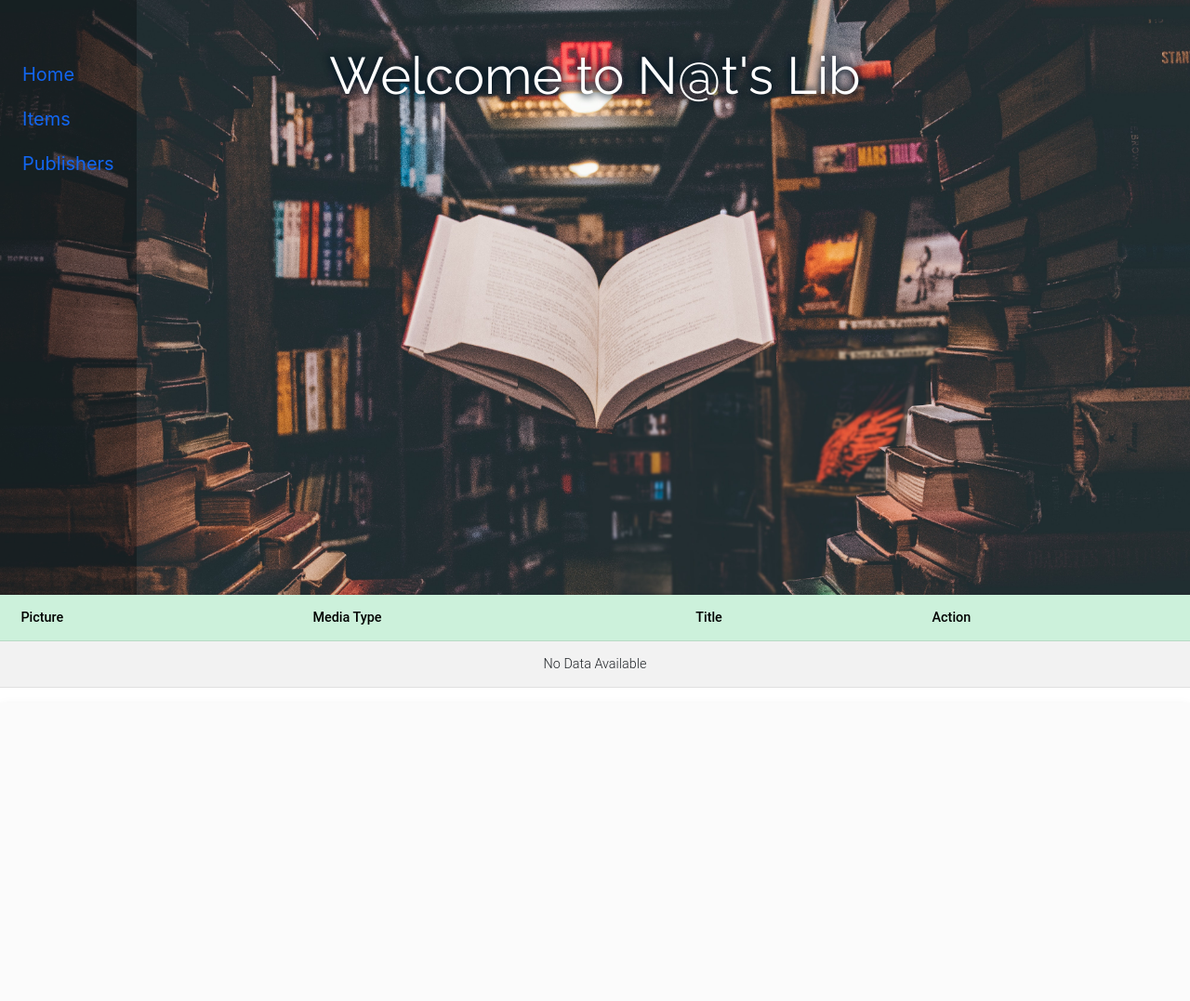
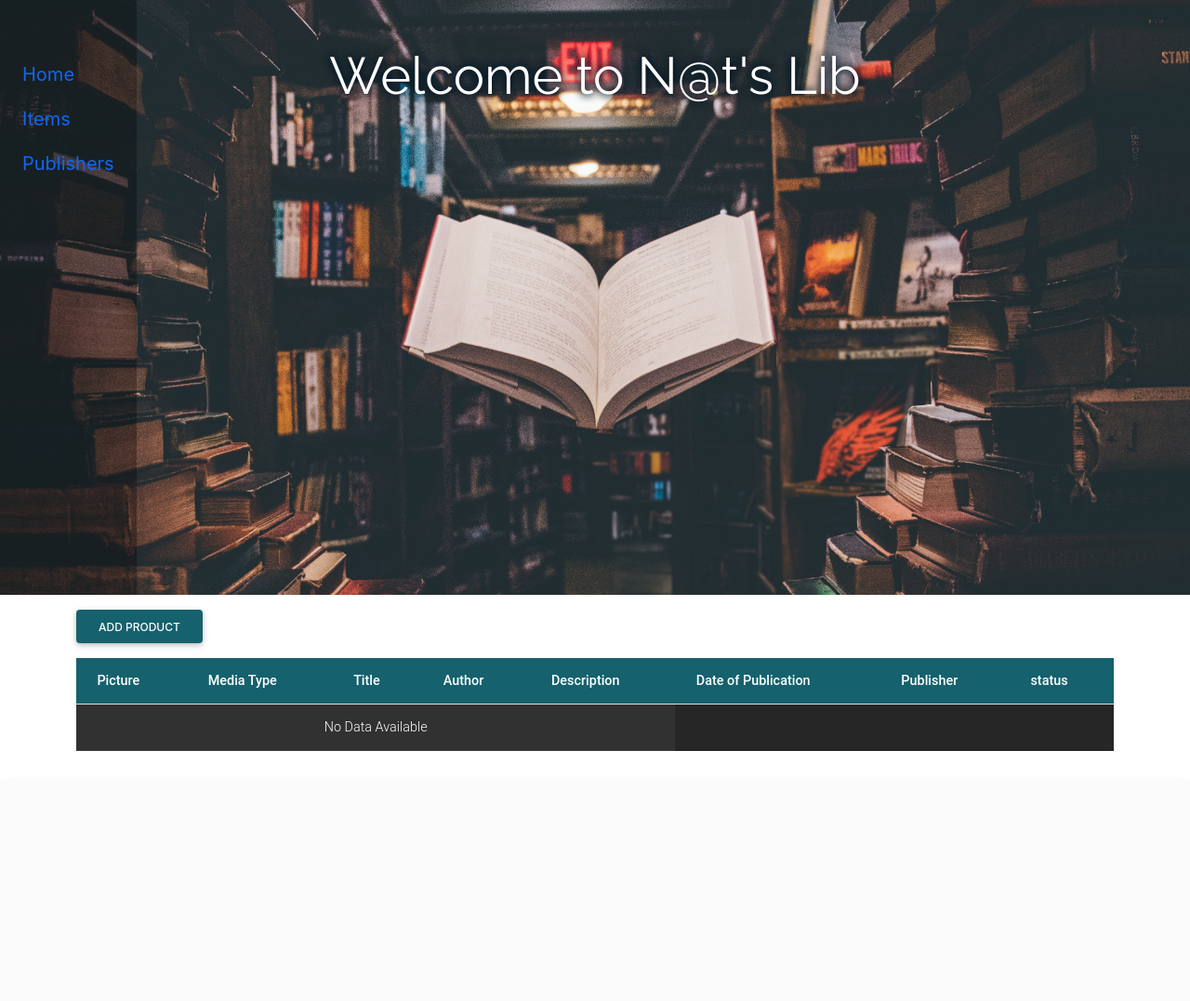
Before and after one commit to nat-oku/FE21-CR10-Natalia, a PHP site: page / in a window 1280 px wide. Shown: the top 1077 px of the page at 93% size. Run offline with PHP 8.4, Linux system fonts and the light colour scheme; data that the repository does not hold is empty; some libraries are stand-ins or nearby versions.

Commit message:
inserting table to file

```diff
--- a/index.php
+++ b/index.php
@@ -31,21 +31,29 @@
     ?>
   </header>
 
+  <main class="container pt-3 pb-3">
+  <div class='mb-3'>
+    <a href="create.php"><button class='btn bgColor-4 textColor-1'type = "button" >Add product</button></a>
+  </div>
     <!-- inserting main section -->
-    <table class='table table-striped'>
-               <thead class='table-success' >
+    <table class='table table-striped table-dark table-hover'>
+      <thead class='table bgColor-4 textColor-1' >
         <tr>
           <th>Picture</th>
           <th>Media Type</th>
           <th>Title</th>
-                        <th>Action</th>
+          <th>Author</th>
+          <th>Description</th>
+          <th>Date of Publication</th>
+          <th>Publisher</th>
+          <th>status</th>
         </tr>
       </thead>
-               <tbody>
+      <tbody class="w-100">
         <?= $tbody;?>
-
       </tbody>
     </table>
+  </main>
 
   <!-- inserting footer -->
   <footer>
```
Lines whose indentation alone changed are shown as unchanged.
